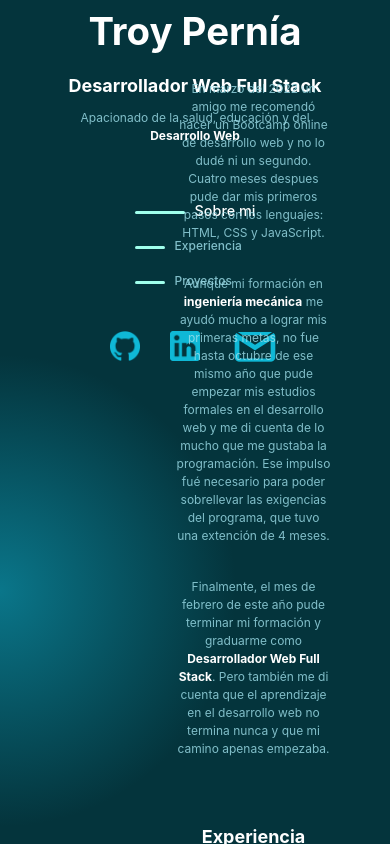
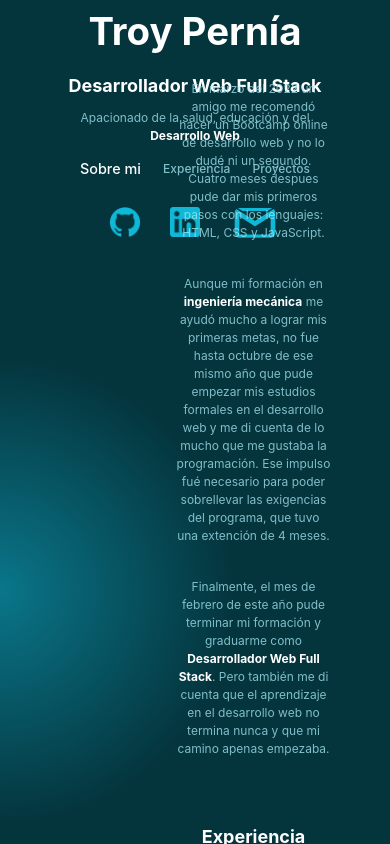
Before and after one commit to Tortoiselizard/Portafolio_Front, a React (Vite) app: page / in a window 390 px wide. Shown: the top 844 px of the page. Built offline with nearby package versions, Linux system fonts and the light colour scheme.

Commit message:
change Nav/Nav.module.css: add styles to movile screen (line 63-87)

```diff
--- a/src/components/Nav/Nav.module.css
+++ b/src/components/Nav/Nav.module.css
@@ -60,3 +60,28 @@
 .currentSectionDiv {
     width: 50px !important;
 }
+
+/* Estilos para dispositivos móbiles pequeños */
+@media screen and (max-width: 480px) {
+
+    .Nav {
+        margin-top: 10px;
+    }
+
+    .Nav ul {
+        list-style: none;
+        height: auto;
+        width: 230px;
+        padding: 0px;
+        padding: 0px;
+        margin: 0px;
+        display: flex;
+        flex-direction: row;
+        justify-content: space-between;
+        align-items: center;
+    }
+
+    .Nav ul li a div {
+        display: none;
+    }
+  }
```
